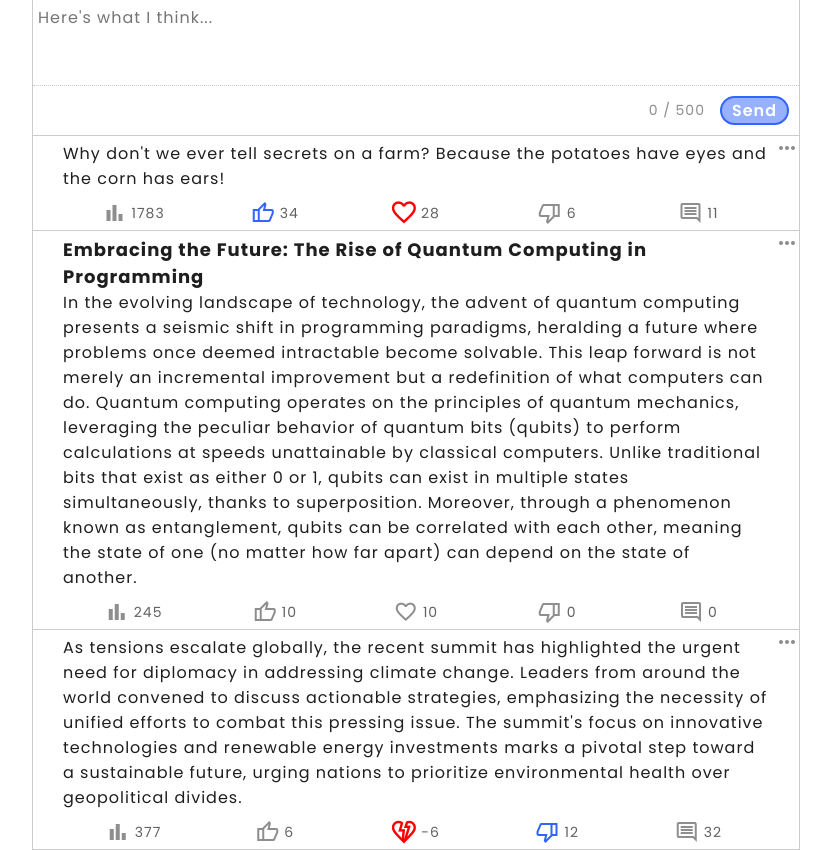
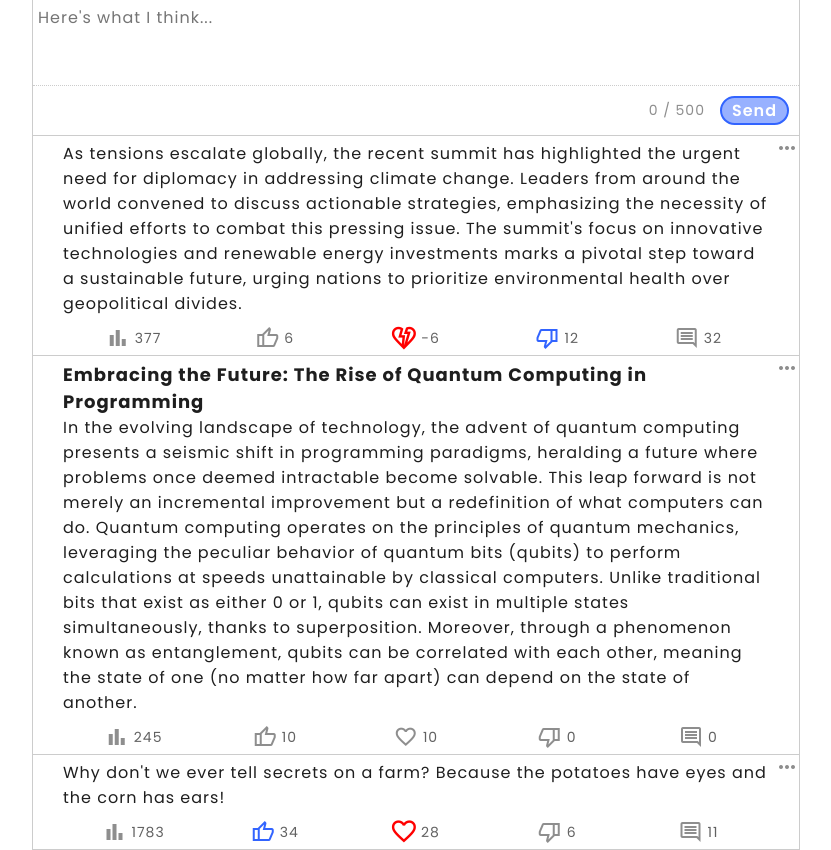
Before and after one commit to Wlad1slav/Blog-Wall-vue-js, a Vue app: page / in a window 1280 px wide. Shown: the whole page, without its empty margins (224-1055 px from the left). Built offline with nearby package versions, Linux system fonts and the light colour scheme; a web font is replaced by a local one.

Commit message:
Method for creating a new post

```diff
--- a/src/App.vue
+++ b/src/App.vue
@@ -1,10 +1,10 @@
 <template>
 
   <div id="posts">
-    <post-write></post-write>
+    <post-write @post-create="postCreate"></post-write>
 
     <post v-if="posts.length > 0"
-          v-for="(post, index) in posts"
+          v-for="(post, index) in getPosts"
           :title="post.title"
           :content="post.content"
           :key="index"
@@ -27,18 +27,27 @@ import PostWrite from "@/components/PostWrite.vue";
 export default {
     components: {Post, PostWrite},
     created() { // before created
-      this.getPosts();
+      this.loadPosts();
+    },
+    computed: {
+      getPosts() {
+        return [...this.posts].reverse();
+      }
     },
     data() {
       return {
         posts: [],
-        moreMenu: -1,
       };
     },
     methods: {
-      async getPosts() { // get all posts
+      async loadPosts() { // get all posts
         let posts = await fetch('posts.json');
         this.posts = await posts.json();
+      },
+      postCreate(postObj) { // method that creates another post
+        this.posts.push({
+          content: postObj
+        });
       }
     }
   }
--- a/src/components/Post.vue
+++ b/src/components/Post.vue
@@ -4,12 +4,12 @@
     <p>{{ content }}</p>
     <post-menu></post-menu>
     <post-reaction
-        :likes="reactions.amounts.likes"
-        :dislikes="reactions.amounts.dislikes"
-        :views="reactions.amounts.views"
-        :comments="reactions.amounts.comments"
-        :is-liked="reactions.reacted.isLiked"
-        :is-disliked="reactions.reacted.isDisliked"
+        :likes="reactions?.amounts.likes"
+        :dislikes="reactions?.amounts.dislikes"
+        :views="reactions?.amounts.views"
+        :comments="reactions?.amounts.comments"
+        :is-liked="reactions?.reacted.isLiked"
+        :is-disliked="reactions?.reacted.isDisliked"
     ></post-reaction>
   </div>
 </template>
@@ -26,12 +26,6 @@
   export default {
     components: {PostMenu, PostReaction},
     props: ['title', 'content', 'index', 'reactions'],
-    // data() {
-    //   return {
-    //     isLiked: false,
-    //     isDisliked: false,
-    //   };
-    // }
   }
 
 </script>
```
